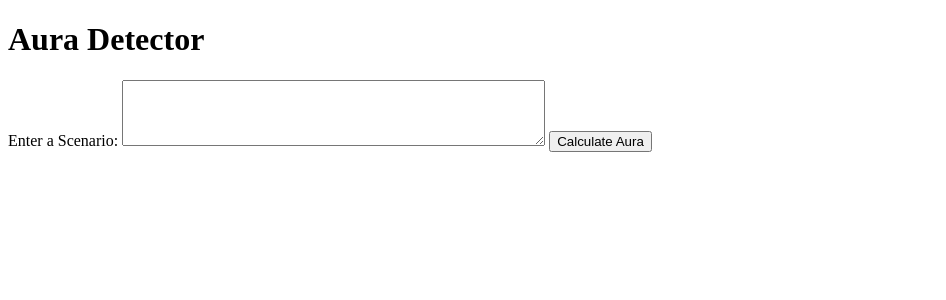
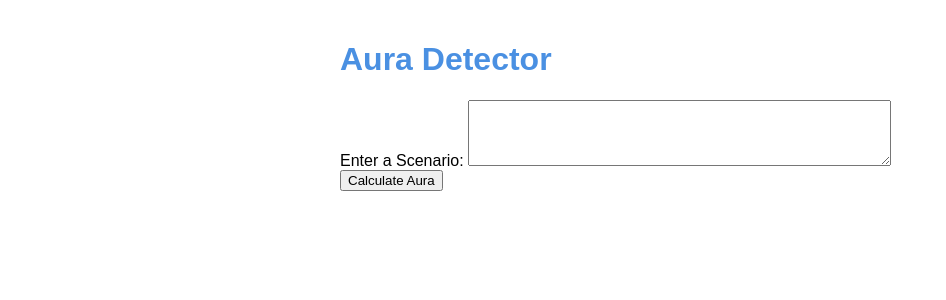
Before and after one commit to Jopauljose/AuraDetector1, a Flask app: page / in a window 1280 px wide. Shown: the top 300 px of the page, without its empty margins (0-946 px from the left). Run offline with Flask 3, Linux system fonts and the light colour scheme.

Commit message:
Update index.html

```diff
--- a/templates/index.html
+++ b/templates/index.html
@@ -4,13 +4,47 @@
     <meta charset="UTF-8">
     <meta name="viewport" content="width=device-width, initial-scale=1.0">
     <title>Aura Detector</title>
+    <style>
+        body { font-family: Arial, sans-serif; max-width: 600px; margin: auto; padding: 20px; }
+        h1 { color: #4A90E2; }
+        #result { margin-top: 20px; font-size: 1.2em; color: #333; }
+        .error { color: red; }
+    </style>
 </head>
 <body>
     <h1>Aura Detector</h1>
-    <form action="/calculate_aura" method="POST">
-        <label for="scenario">Enter a Scenario:</label>
-        <textarea id="scenario" name="scenario" rows="4" cols="50" required></textarea>
-        <button type="submit">Calculate Aura</button>
-    </form>
+    <label for="scenario">Enter a Scenario:</label>
+    <textarea id="scenario" name="scenario" rows="4" cols="50" required></textarea>
+    <button onclick="calculateAura()">Calculate Aura</button>
+
+    <div id="result"></div>
+
+    <script>
+        async function calculateAura() {
+            const scenario = document.getElementById('scenario').value;
+            const resultDiv = document.getElementById('result');
+            resultDiv.textContent = "Calculating...";
+
+            try {
+                const response = await fetch('/calculate_aura', {
+                    method: 'POST',
+                    headers: {
+                        'Content-Type': 'application/json'
+                    },
+                    body: JSON.stringify({ scenario: scenario })
+                });
+
+                const data = await response.json();
+
+                if (data.error) {
+                    resultDiv.innerHTML = `<span class="error">Error: ${data.error}</span>`;
+                } else {
+                    resultDiv.innerHTML = `<strong>Aura:</strong> ${data.aura}`;
+                }
+            } catch (error) {
+                resultDiv.innerHTML = `<span class="error">Failed to connect to the server.</span>`;
+            }
+        }
+    </script>
 </body>
 </html>
```
